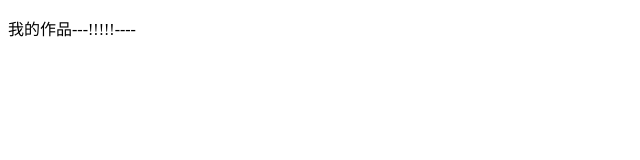
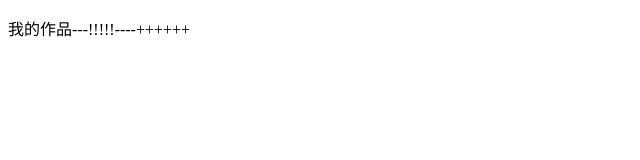
Before and after one commit to yimengweb/yimengweb.github.io, a plain HTML site: page index.html in a window 1280 px wide. Shown: the full height of the page, 0-640 px from the left. Drawn offline with Linux system fonts and the light colour scheme.

Commit message:
update index.html

```diff
--- a/index.html
+++ b/index.html
@@ -9,7 +9,7 @@
 </head>
 
 <body>
-    <p>我的作品---!!!!!----</p>
+    <p>我的作品---!!!!!----++++++</p>
 </body>
 
 </html>
```
